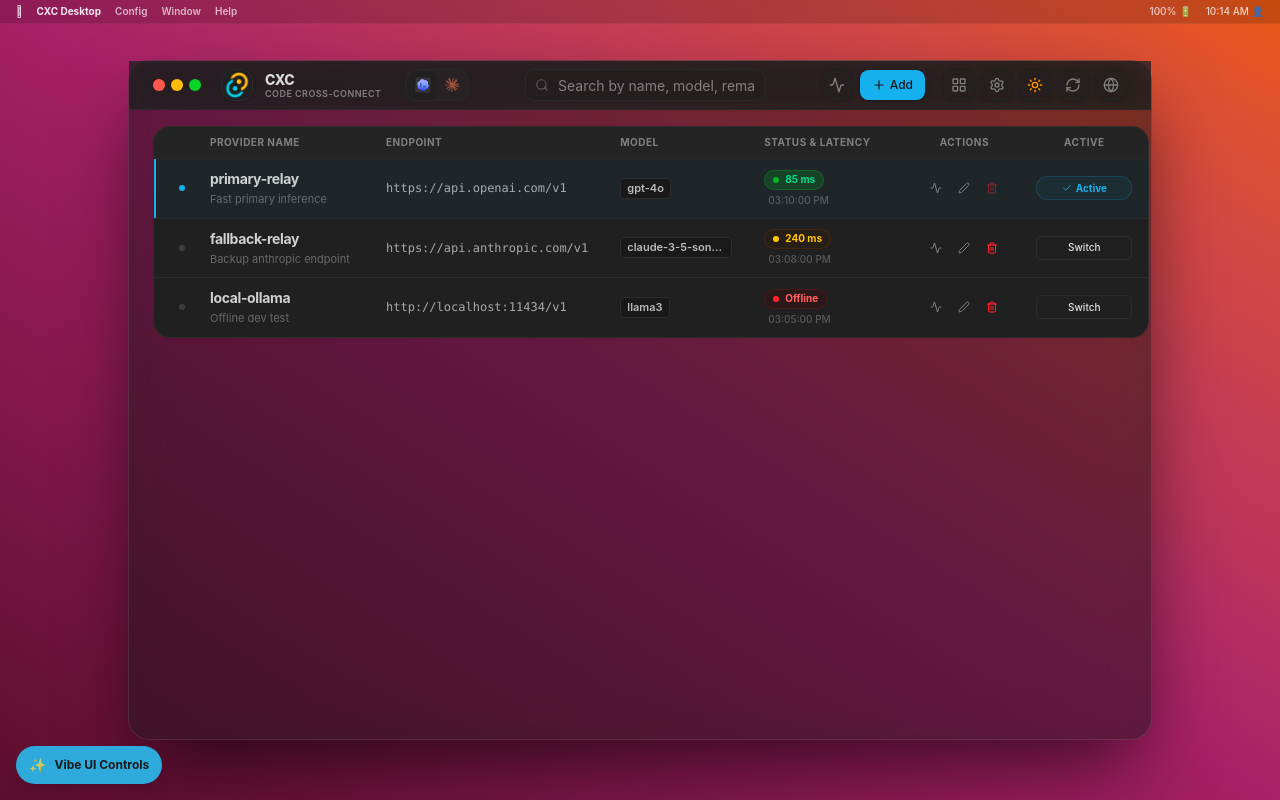
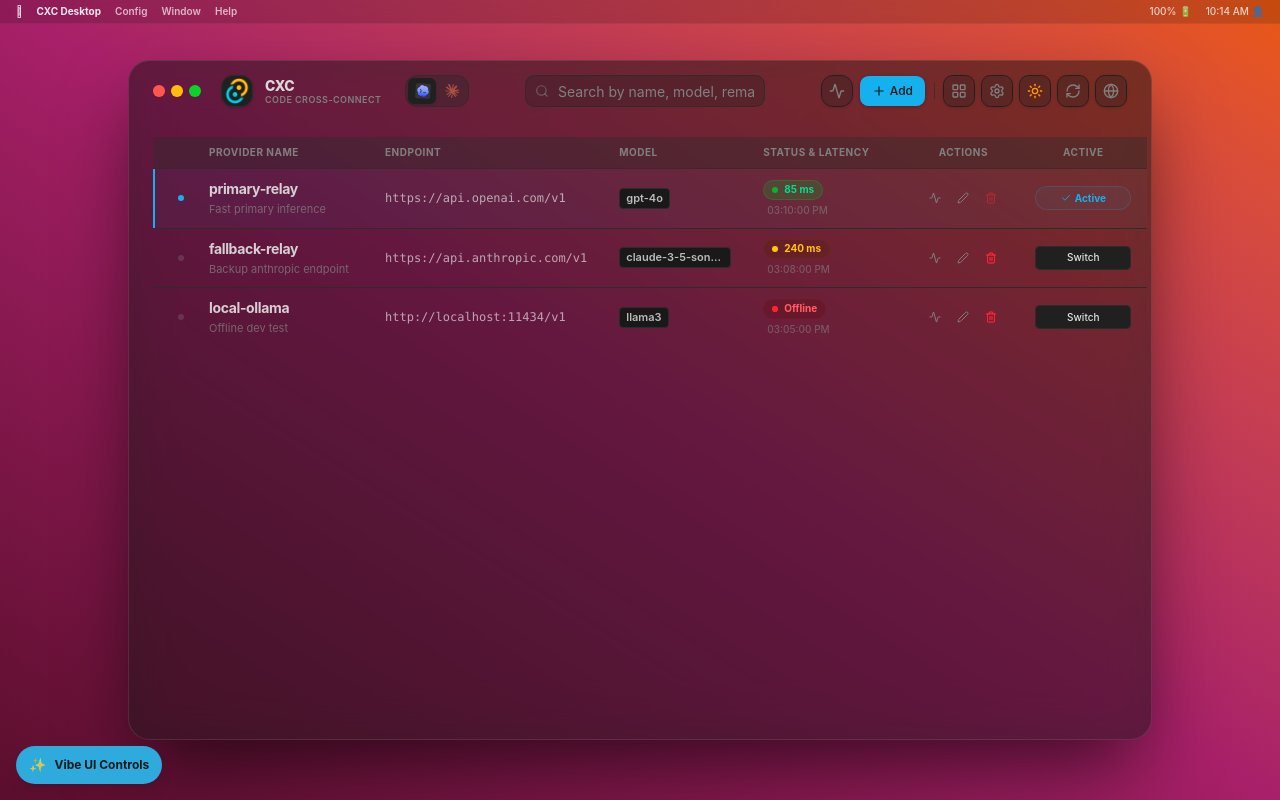
Before and after one commit to zhang3say/cxc, a React (Vite) app in the folder cxc-desktop/: page / in a window 1280 px wide. Built offline with nearby package versions, Linux system fonts and the light colour scheme.

Commit message:
style: 使用条件类名控制表格无外框，完美融入界面主背景板，并实现卡片毛玻璃化

```diff
--- a/cxc-desktop/src/App.tsx
+++ b/cxc-desktop/src/App.tsx
@@ -864,7 +864,10 @@ function App() {
     return (
       <>
         {/* Unified Single-Bar Header */}
-        <header className="sticky top-0 z-40 w-full border-b border-border/80 bg-card/75 backdrop-blur-md px-6 py-2 flex items-center justify-between shadow-[0_1px_2px_rgba(0,0,0,0.02)] cxc-drag">
+        <header className={vibeMode === "standard"
+          ? "sticky top-0 z-40 w-full border-b border-border/80 bg-card/75 backdrop-blur-md px-6 py-2 flex items-center justify-between shadow-[0_1px_2px_rgba(0,0,0,0.02)] cxc-drag"
+          : "sticky top-0 z-40 w-full px-6 py-3.5 flex items-center justify-between cxc-drag bg-transparent border-none shadow-none"
+        }>
           <div className="flex items-center gap-3 cxc-no-drag">
             {/* 仅在无标题栏一体化模式下显示 macOS 红绿灯窗口控制 */}
             {vibeMode !== "standard" && <WindowControls />}
@@ -1054,7 +1057,10 @@ function App() {
             {filteredProviders.length > 0 ? (
               viewMode === "list" ? (
                 /* Table Database Layout */
-                <div className="border border-border rounded-xl bg-card overflow-x-auto shadow-[0_1px_3px_rgba(0,0,0,0.02)]">
+                <div className={vibeMode === "standard"
+                  ? "border border-border rounded-xl bg-card overflow-x-auto shadow-[0_1px_3px_rgba(0,0,0,0.02)]"
+                  : "overflow-x-auto"
+                }>
                   <div className="min-w-[850px] divide-y divide-border">
                     {/* Table Header */}
                     <div className="hidden sm:flex items-center px-4 py-2 bg-muted/40 text-[10px] font-bold text-muted-foreground uppercase tracking-wider border-b border-border/60 gap-4">
@@ -1206,10 +1212,16 @@ function App() {
                     return (
                       <Card
                         key={p.name}
-                        className={`relative flex flex-col justify-between overflow-hidden bg-card border transition-all duration-200 hover:shadow-[0_2px_8px_rgba(0,0,0,0.02)] hover:-translate-y-[1px] ${
+                        className={`relative flex flex-col justify-between overflow-hidden transition-all duration-200 hover:-translate-y-[1px] ${
+                          vibeMode === "standard"
+                            ? "bg-card border border-border hover:shadow-[0_2px_8px_rgba(0,0,0,0.02)]"
+                            : "bg-card/30 backdrop-blur-md border border-white/10 dark:border-white/5"
+                        } ${
                           isActive
-                            ? "border-primary/45 border-l-4 border-l-primary ring-1 ring-primary/10 shadow-sm"
-                            : "border-border"
+                            ? vibeMode === "standard"
+                              ? "border-primary/45 border-l-4 border-l-primary ring-1 ring-primary/10 shadow-sm"
+                              : "border-primary/40 border-l-[3px] border-l-primary ring-1 ring-primary/5 shadow-sm bg-primary/[0.03]"
+                            : ""
                         } ${isTesting ? "opacity-80 animate-pulse" : ""}`}
                       >
                         {/* Header of Card */}
@@ -2080,13 +2092,13 @@ function App() {
         }
 
         /* 6. 卡片视图下的一体化 (Card Grid) */
-        .vibe-integrated .grid.grid-cols-1.sm\\:grid-cols-2.lg\\:grid-cols-3.gap-4 .bg-card {
+        .vibe-integrated .grid .bg-card {
           background-color: rgba(255, 255, 255, 0.28) !important;
           backdrop-filter: blur(14px) !important;
           border-color: rgba(255, 255, 255, 0.2) !important;
           box-shadow: 0 4px 20px -5px rgba(0, 0, 0, 0.02) !important;
         }
-        .dark .vibe-integrated .grid.grid-cols-1.sm\\:grid-cols-2.lg\\:grid-cols-3.gap-4 .bg-card {
+        .dark .vibe-integrated .grid .bg-card {
           background-color: rgba(26, 26, 26, 0.3) !important;
           border-color: rgba(255, 255, 255, 0.04) !important;
           box-shadow: 0 4px 20px -5px rgba(0, 0, 0, 0.2) !important;
```
